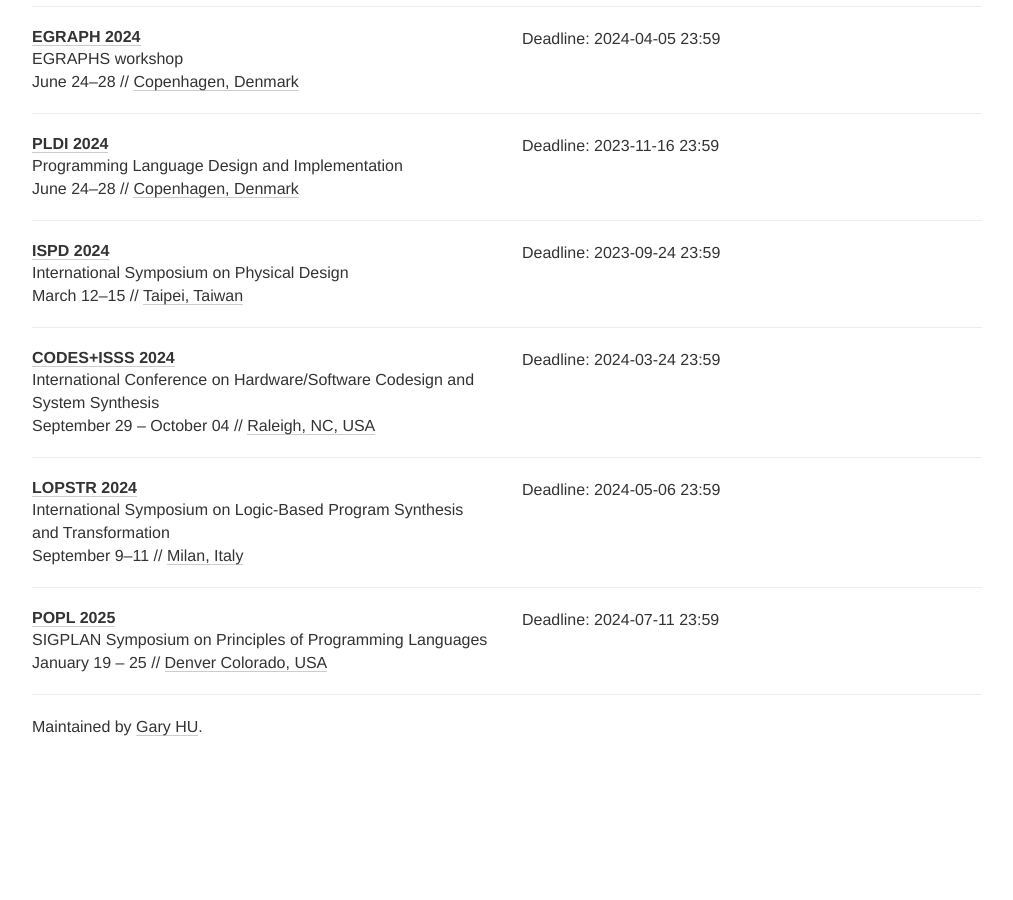
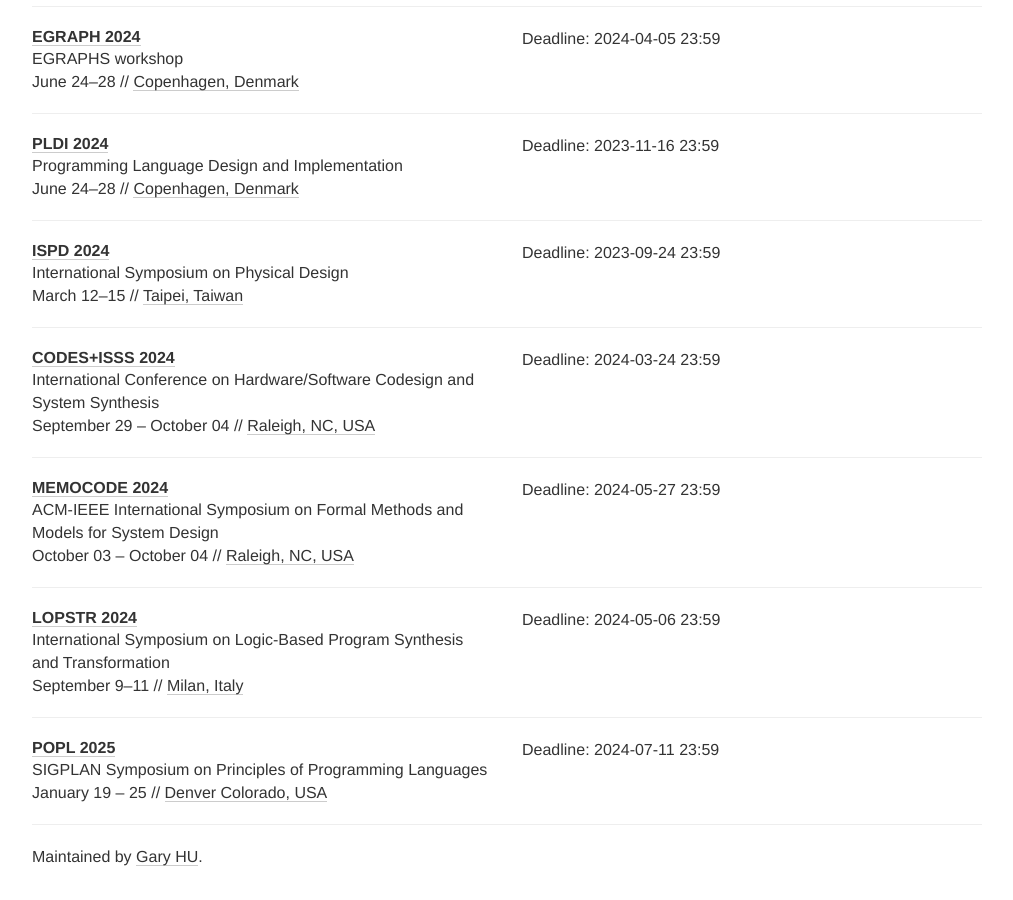
Before and after one commit to Gy-Hu/EDA_FV_conference_deadline, a Jekyll site: the page built from index.html, in a window 1280 px wide and 900 px high, scrolled down 5337 px. Shown: the whole window, without its empty margins (133-1146 px from the left). Built offline with Jekyll 4.4.1, drawn with Linux system fonts in a browser that asks for light colours; nearby versions of some CDN libraries; comment, search, counter and statistics services are not loaded; before the commit the page ends 6107 px from its top, so only the background shows below that.

Commit message:
update MEMOCODE

```diff
--- a/_data/conferences.yml
+++ b/_data/conferences.yml
@@ -432,6 +432,15 @@
   place:   Raleigh, NC, USA
   tags: [EDA]
 
+- name: MEMOCODE
+  year: 2024
+  date: "October 03 - October 04"
+  description: ACM-IEEE International Symposium on Formal Methods and Models for System Design
+  link: https://memocode2024.github.io/
+  deadline: ["2024-05-27 23:59"]
+  place:   Raleigh, NC, USA
+  tags: [FV]
+
 - name: LOPSTR
   year: 2024
   date: September 9-11
```
